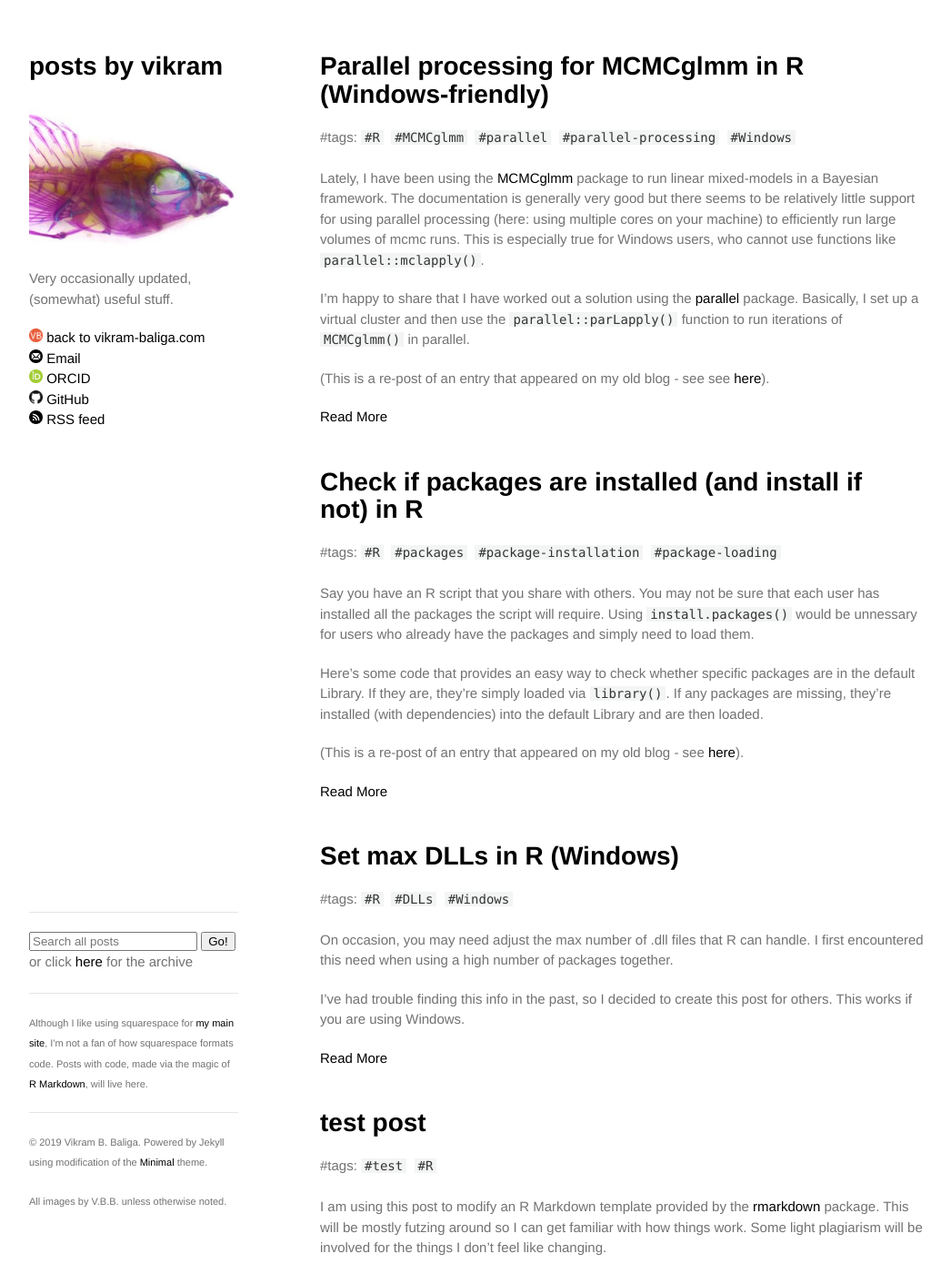
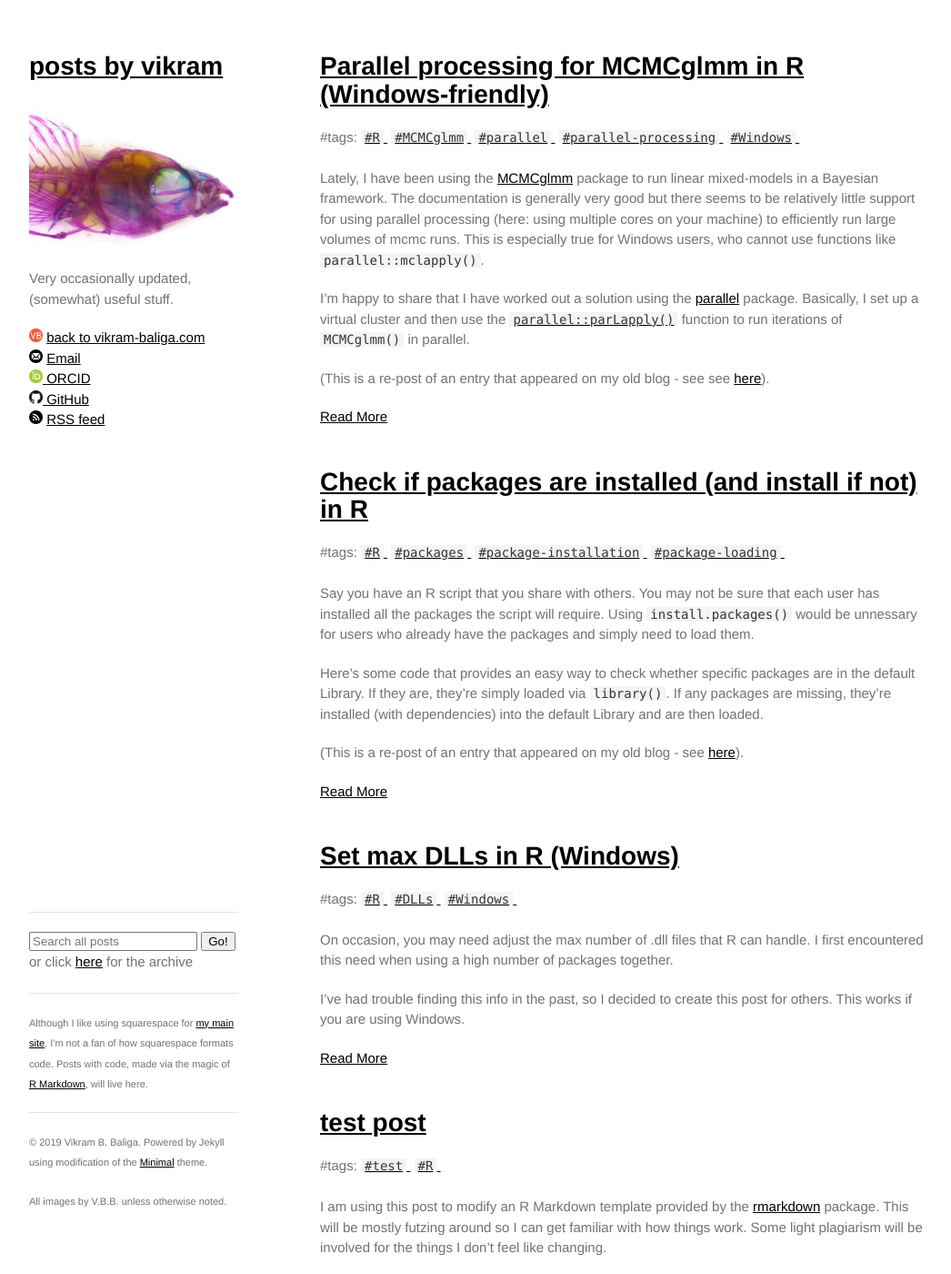
Before and after one commit to vbaliga/vbaliga.github.io, a Jekyll site: the page built from index.html, in a window 1280 px wide and 1400 px high. Shown: the whole window at 91% size, without its empty margins (113-1159 px from the left). Built offline with Jekyll 4.4.1, drawn with Linux system fonts in a browser that asks for light colours; a script that is not in the unit is left out.

Commit message:
Update style.css

```diff
--- a/assets/css/style.css
+++ b/assets/css/style.css
@@ -314,7 +314,6 @@ h1, h2, h3, h4, h5, h6 {
   color: #222;
   font: Helvetica, Arial, sans-serif;
   margin: 0 0 20px;
-  max-width: 656.5px;
   overflow-wrap: break-word;
 }
 
@@ -344,8 +343,7 @@ h3, h4, h5, h6 {
 
 a {
   color: #000000;
-  text-decoration: none;
-  max-width: 656.5px;
+  text-decoration: underline;
   overflow-wrap: break-word;
 }
 
```
